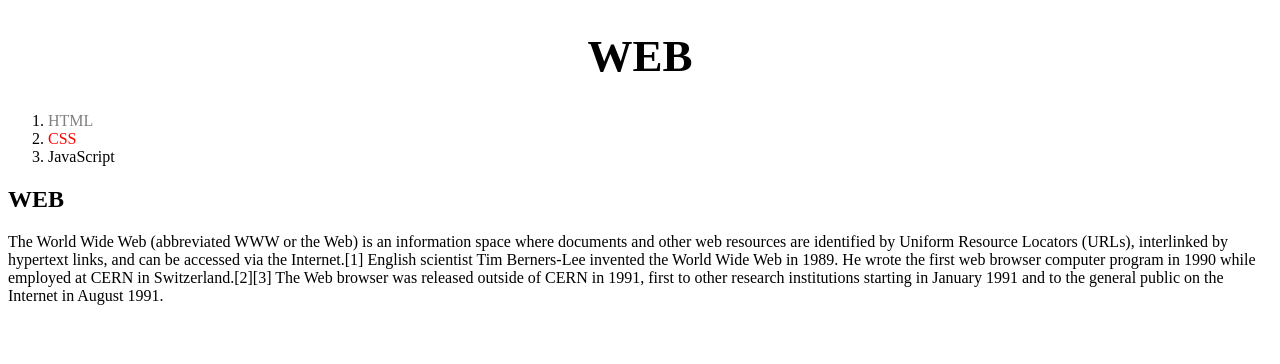
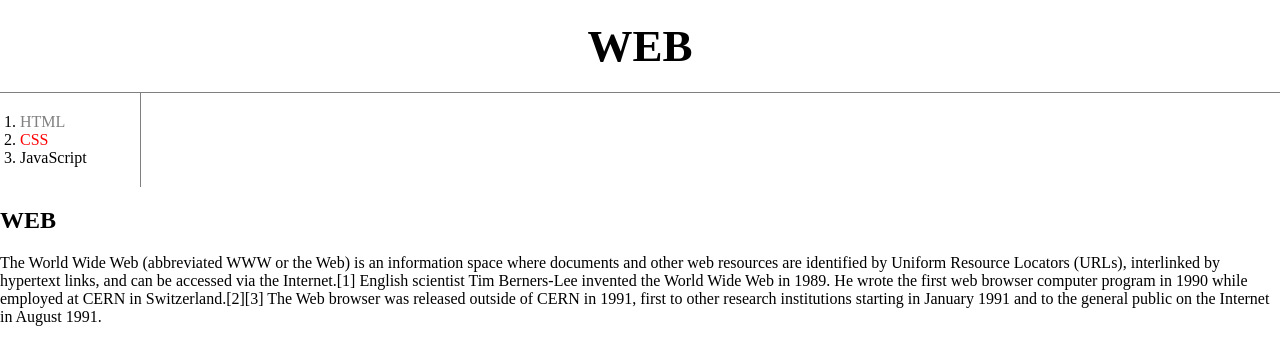
Before and after one commit to shxowlstjnoh/web, a plain HTML site: page web2/index.html in a window 1280 px wide. Drawn offline with Linux system fonts and the light colour scheme.

Commit message:
[web2 - CSS]
- 9. 박스 모델 써먹기
- 크롬기준, 검사를 통해 box를 확인하며 margin,padding,border를 세팅

```diff
--- a/web2/index.html
+++ b/web2/index.html
@@ -4,6 +4,9 @@
   <title>WEB1 - Welcome</title>
   <meta charset="utf-8">
   <style>
+    body {
+      margin:0;
+    }
     #active {
       color:red;
     }
@@ -17,6 +20,15 @@
     h1 {
       font-size:45px;
       text-align: center;
+      border-bottom:1px solid gray;
+      margin:0;
+      padding:20px;
+    }
+    ol {
+      border-right:1px solid gray;
+      width:100px;
+      margin:0px;
+      padding:20px;
     }
   </style>
 </head>
```
Also changed, not shown: web2/box.html (+6 -2 lines).
